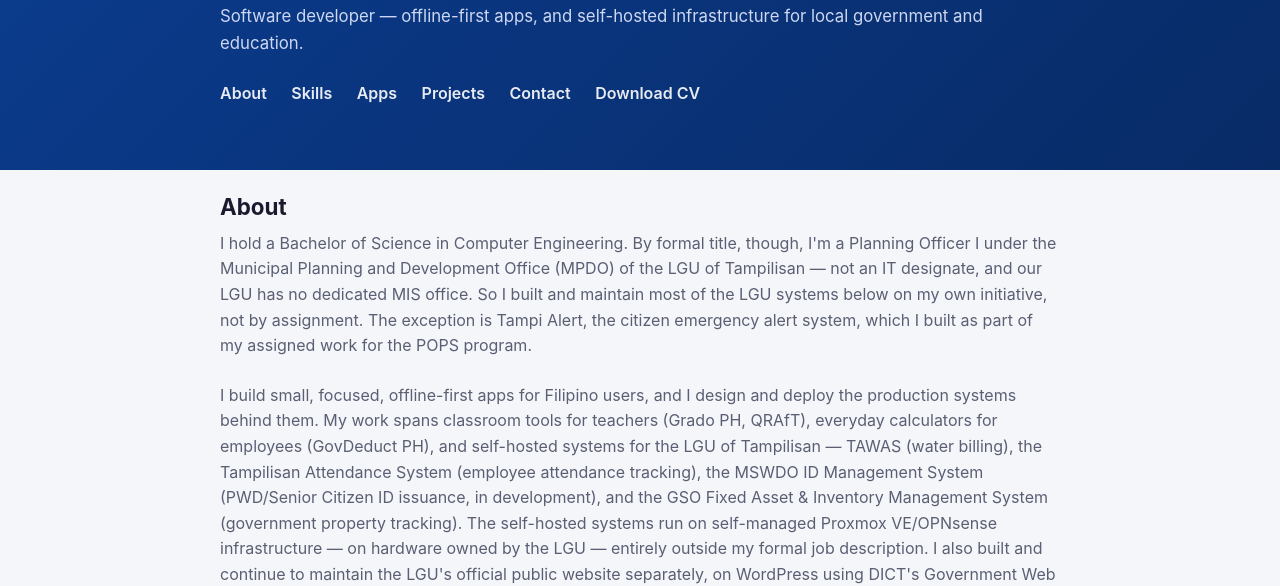
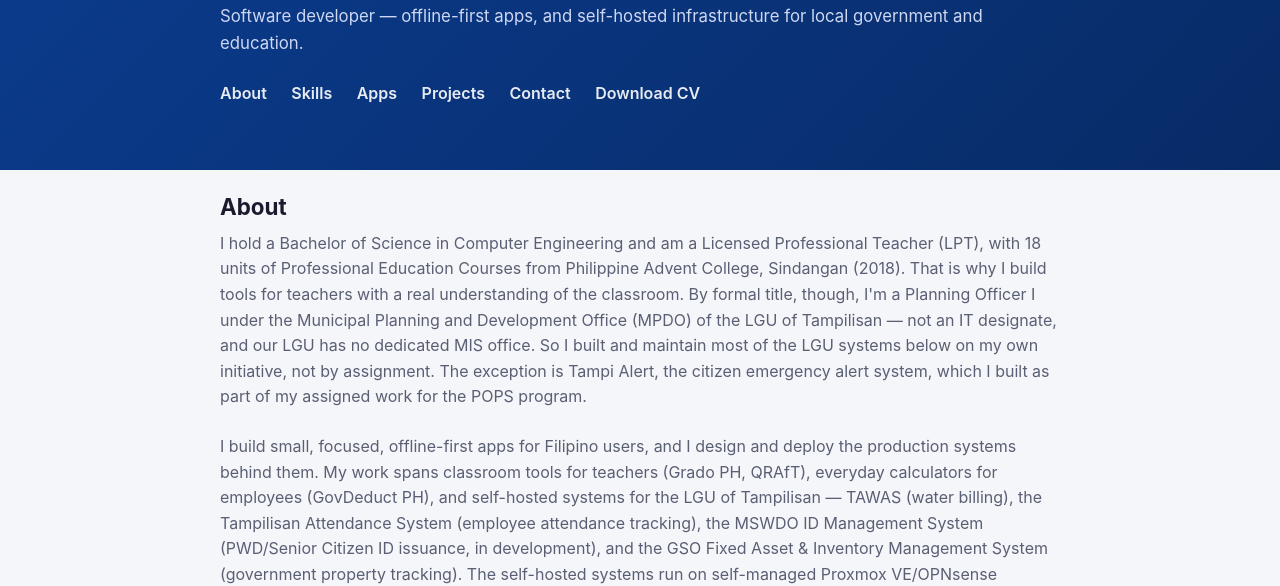
Before and after one commit to peepooh807/peepooh807.github.io, a plain HTML site: page index.html in a window 1280 px wide. Shown: the part 224-810 px from the top of the page. Drawn offline with Linux system fonts and the light colour scheme.

Commit message:
Add LPT and Professional Education Courses to About and CV
Co-Authored-By: Claude Sonnet 5.5 <noreply@anthropic.com>

```diff
--- a/index.html
+++ b/index.html
@@ -35,7 +35,7 @@
 
   <section id="about">
     <h2>About</h2>
-    <p class="section-lead">I hold a Bachelor of Science in Computer Engineering. By formal title, though, I'm a Planning Officer I under the Municipal Planning and Development Office (MPDO) of the LGU of Tampilisan — not an IT designate, and our LGU has no dedicated MIS office. So I built and maintain most of the LGU systems below on my own initiative, not by assignment. The exception is Tampi Alert, the citizen emergency alert system, which I built as part of my assigned work for the POPS program.</p>
+    <p class="section-lead">I hold a Bachelor of Science in Computer Engineering and am a Licensed Professional Teacher (LPT), with 18 units of Professional Education Courses from Philippine Advent College, Sindangan (2018). That is why I build tools for teachers with a real understanding of the classroom. By formal title, though, I'm a Planning Officer I under the Municipal Planning and Development Office (MPDO) of the LGU of Tampilisan — not an IT designate, and our LGU has no dedicated MIS office. So I built and maintain most of the LGU systems below on my own initiative, not by assignment. The exception is Tampi Alert, the citizen emergency alert system, which I built as part of my assigned work for the POPS program.</p>
     <p class="section-lead">I build small, focused, offline-first apps for Filipino users, and I design and deploy the production systems behind them. My work spans classroom tools for teachers (Grado PH, QRAfT), everyday calculators for employees (GovDeduct PH), and self-hosted systems for the LGU of Tampilisan — TAWAS (water billing), the Tampilisan Attendance System (employee attendance tracking), the MSWDO ID Management System (PWD/Senior Citizen ID issuance, in development), and the GSO Fixed Asset & Inventory Management System (government property tracking). The self-hosted systems run on self-managed Proxmox VE/OPNsense infrastructure — on hardware owned by the LGU — entirely outside my formal job description. I also built and continue to maintain the LGU's official public website separately, on WordPress using DICT's Government Web Template, hosted through DICT's free government web hosting program. Separately, Tampi Alert is a Firebase-based emergency alert system for the Municipal Police Station and Bureau of Fire Protection, now pilot-ready. I also make deliberate use of AI-assisted development tools to move faster on code, documentation, and deployment scripting, without cutting corners on quality or security. Open to freelance work.</p>
   </section>
 
```
Also changed, not shown: 1 other file.
